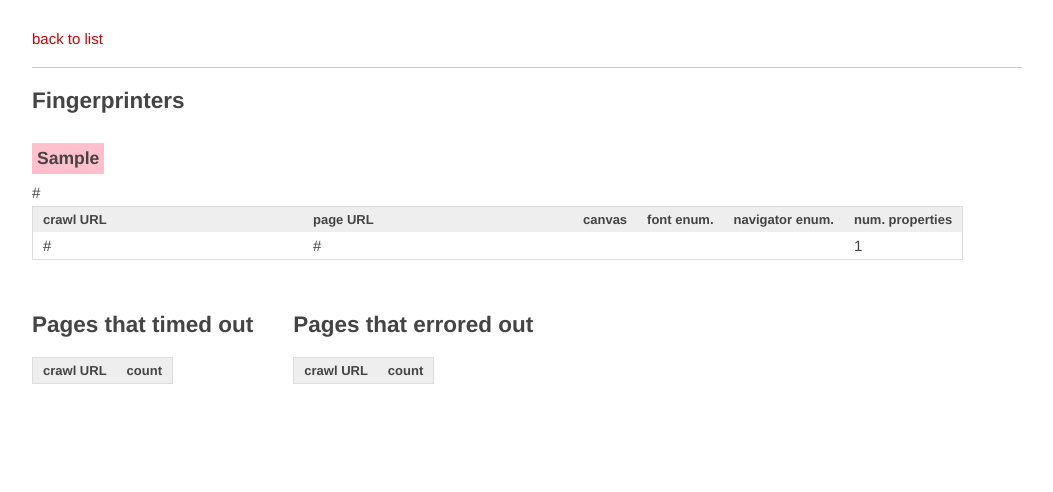
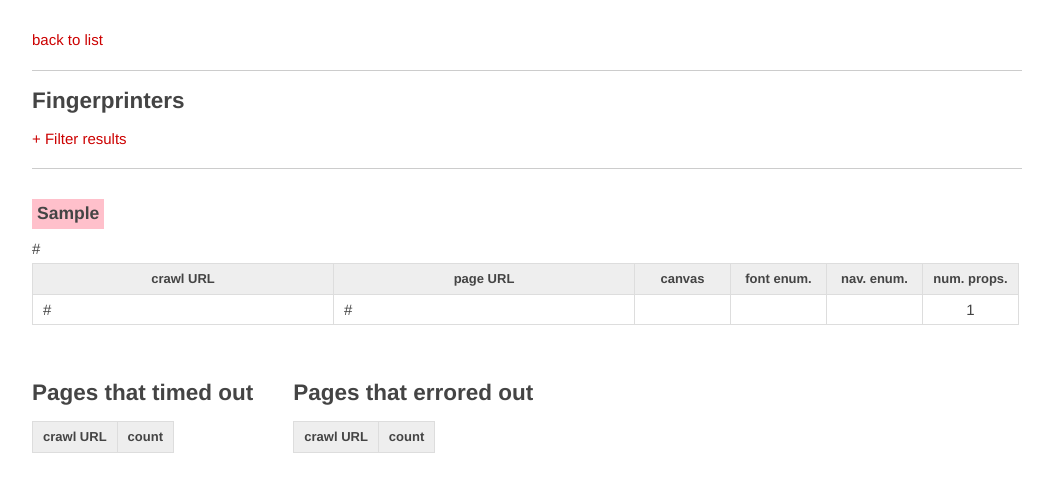
Before and after one commit to ghostwords/chameleon-crawler, a Flask app: template viewer/templates/results.html in a window 1280 px wide. Shown: the top 492 px of the page, without its empty margins (113-1166 px from the left). Run offline with Flask 2, Linux system fonts and the light colour scheme; the template is opened without the code that fills it: most values are stand-ins (such as "Sample title", 1, 10 or a date in 2020); lists and menus that the app fills with data are empty.

Commit message:
Add result filtering to fingerprinter report.

```diff
--- a/viewer/static/index.css
+++ b/viewer/static/index.css
@@ -10,6 +10,7 @@ a:hover {
 body {
 	color: #444;
 	font: normal 15px 'Helvetica Neue', 'Helvetica', sans-serif;
+	line-height: 1.3em;
 	margin: 30px auto;
 	width: 990px;
 }
@@ -42,12 +43,13 @@ tbody tr:nth-child(odd) {
 }
 
 th {
+	border: 1px solid #ddd;
 	font-size: 13px;
 	padding: 5px 10px;
-	text-align: left;
 }
 
 td {
+	border: 1px solid #ddd;
 	padding: 5px 10px;
 }
 
@@ -55,11 +57,15 @@ td {
 	text-align: center;
 }
 
+.right {
+	text-align: right;
+}
+
 .script-url, .url {
 	overflow: hidden;
 	text-overflow: ellipsis;
 	white-space: nowrap;
-	max-width: 250px;
+	max-width: 280px;
 }
 
 .script-url {
--- a/viewer/templates/_fingerprinters.html
+++ b/viewer/templates/_fingerprinters.html
@@ -1,4 +1,51 @@
+{% from 'helpers/form.html' import checkbox %}
+<hr>
+
 <h2>Fingerprinters</h2>
+
+<a href="#" id="filter-results-link"{{-
+	' style="display:none"'|safe if 'filter' in request.args }}>+ Filter results</a>
+<form id="filter-results-form"{{-
+	' style="display:none"'|safe if 'filter' not in request.args }}>
+	Show scripts that perform:
+	<br>
+	<br>
+
+	<label>
+		{{ checkbox('filter', 'canvas') }}
+		Canvas fingerprinting
+	</label>
+	<br>
+	<label>
+		{{ checkbox('filter', 'font_enum') }}
+		Font enumeration
+	</label>
+	<br>
+	<label>
+		{{ checkbox('filter', 'navigator_enum') }}
+		Navigator enumeration
+	</label>
+	<br>
+	<label>
+		{{ checkbox('filter', 'num_properties') }}
+		<input type="number" min="1" max="99" name="num_properties" value="{{ request.args.get('num_properties', '4') }}">
+		or more distinct property accesses
+	</label>
+	<br>
+	<br>
+
+	{% for crawl_id in request.args.getlist('crawl') %}
+		<input type="hidden" name="crawl" value="{{ crawl_id }}">
+	{% endfor %}
+
+	<input type="submit" value="Filter results">
+</form>
+
+<hr>
+
+{% if not fingerprinters %}
+	<p>No results.</p>
+{% endif %}
 {% for script_domain, domain_data in fingerprinters|dictsort %}
 	<h3>{{ script_domain }}</h3>
 	<br>
@@ -8,12 +55,12 @@
 		</div>
 		<table>
 			<tr>
-				<th width=250>crawl URL</th>
-				<th width=250>page URL</th>
-				<th>can&shy;vas</th>
-				<th>font enum.</th>
-				<th>navi&shy;gator enum.</th>
-				<th>num. pro&shy;per&shy;ties</th>
+				<th width=280>crawl URL</th>
+				<th width=280>page URL</th>
+				<th width=75>canvas</th>
+				<th width=75>font enum.</th>
+				<th width=75>nav. enum.</th>
+				<th width=75>num. props.</th>
 			</tr>
 			{% for fp in script_data %}
 				<tr>
@@ -28,7 +75,7 @@
 					<td title="canvas fingerprinting" class="center">{{ "●" if fp.canvas }}</td>
 					<td title="font enumeration" class="center">{{ "●" if fp.font_enum }}</td>
 					<td title="navigator enumeration" class="center">{{ "●" if fp.navigator_enum }}</td>
-					<td>{{ fp.num_properties if fp.num_properties > 0 }}</td>
+					<td class="center">{{ fp.num_properties if fp.num_properties > 0 }}</td>
 				</tr>
 			{% endfor %}
 		</table>
--- a/viewer/templates/_problem_pages.html
+++ b/viewer/templates/_problem_pages.html
@@ -9,7 +9,7 @@
 			{% if page.error == 'TIMEOUT' %}
 				<tr>
 					<td>{{ page.crawl_url }}</td>
-					<td>{{ page.count }}</td>
+					<td class="center">{{ page.count }}</td>
 				</tr>
 			{% endif %}
 		{% endfor %}
@@ -27,7 +27,7 @@
 			{% if page.error == 'BROWSER ERROR' %}
 				<tr>
 					<td>{{ page.crawl_url }}</td>
-					<td>{{ page.count }}</td>
+					<td class="center">{{ page.count }}</td>
 				</tr>
 			{% endif %}
 		{% endfor %}
--- /dev/null
+++ b/viewer/templates/helpers/form.html
@@ -0,0 +1,4 @@
+{% macro checkbox(name, value="1") -%}
+	<input type="checkbox" name="{{ name }}" value="{{ value }}"
+		{{- ' checked' if value in request.args.getlist(name) }}>
+{%- endmacro %}
--- a/viewer/templates/results.html
+++ b/viewer/templates/results.html
@@ -3,7 +3,6 @@
 {% block body %}
 
 	<a href="/">back to list</a>
-	<hr>
 
 	{% include '_fingerprinters.html' %}
 
@@ -12,4 +11,14 @@
 		{% include '_problem_pages.html' %}
 	{% endif %}
 
+	<script>
+document.addEventListener('DOMContentLoaded', function () {
+	document.getElementById('filter-results-link').addEventListener('click', function (e) {
+		this.style.display = 'none';
+		document.getElementById('filter-results-form').style.display = '';
+		e.preventDefault();
+	});
+});
+	</script>
+
 {% endblock %}
```
Also changed, not shown: viewer/app.py (+43 -9 lines), viewer/templates/_crawls_table.html (+6 -6 lines).
